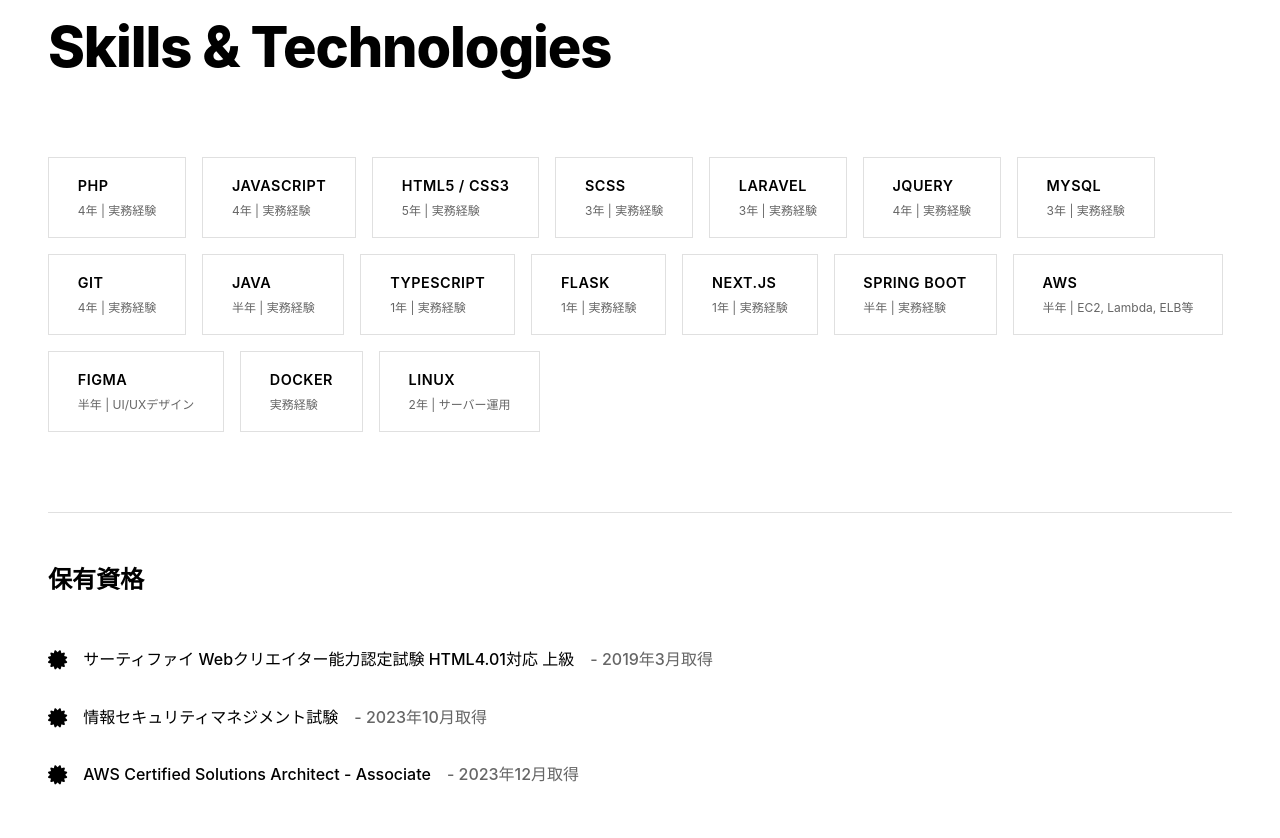
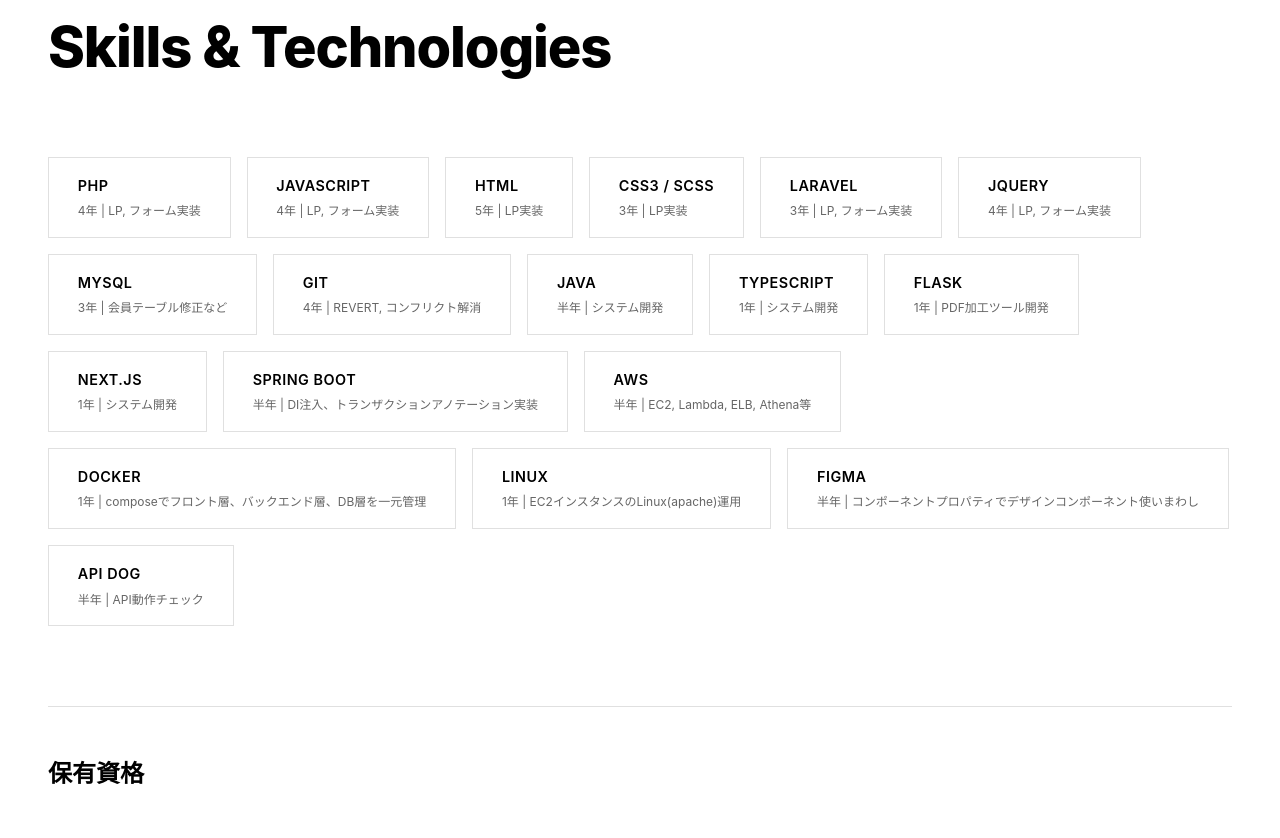
Before and after one commit to youngrum/Portfolio-site, a plain HTML site: page index.html in a window 1280 px wide. Shown: the part 1436-2274 px from the top of the page. Drawn offline with nearby package versions, Linux system fonts and the light colour scheme.

Commit message:
fix - 職歴修正

```diff
--- a/index.html
+++ b/index.html
@@ -82,72 +82,75 @@
     <div class="skills-container fade-in">
         <div class="skill-item">
             <div class="skill-name">PHP</div>
-            <div class="skill-exp">4年 | 実務経験</div>
+            <div class="skill-exp">4年 | LP, フォーム実装</div>
         </div>
         <div class="skill-item">
             <div class="skill-name">JavaScript</div>
-            <div class="skill-exp">4年 | 実務経験</div>
+            <div class="skill-exp">4年 | LP, フォーム実装</div>
         </div>
         <div class="skill-item">
-          <div class="skill-name">HTML5 / CSS3</div>
-          <div class="skill-exp">5年 | 実務経験</div>
+          <div class="skill-name">HTML</div>
+          <div class="skill-exp">5年 | LP実装</div>
         </div>
         <div class="skill-item">
-            <div class="skill-name">SCSS</div>
-            <div class="skill-exp">3年 | 実務経験</div>
+            <div class="skill-name">CSS3 / SCSS</div>
+            <div class="skill-exp">3年 | LP実装</div>
         </div>
         <div class="skill-item">
             <div class="skill-name">Laravel</div>
-            <div class="skill-exp">3年 | 実務経験</div>
+            <div class="skill-exp">3年 | LP, フォーム実装</div>
         </div>
         <div class="skill-item">
             <div class="skill-name">jQuery</div>
-            <div class="skill-exp">4年 | 実務経験</div>
+            <div class="skill-exp">4年 | LP, フォーム実装</div>
         </div>
         <div class="skill-item">
             <div class="skill-name">MySQL</div>
-            <div class="skill-exp">3年 | 実務経験</div>
+            <div class="skill-exp">3年 | 会員テーブル修正など</div>
         </div>
         <div class="skill-item">
             <div class="skill-name">Git</div>
-            <div class="skill-exp">4年 | 実務経験</div>
+            <div class="skill-exp">4年 | REVERT, コンフリクト解消</div>
         </div>
         <div class="skill-item">
             <div class="skill-name">Java</div>
-            <div class="skill-exp">半年 | 実務経験</div>
+            <div class="skill-exp">半年 | システム開発</div>
         </div>
         <div class="skill-item">
             <div class="skill-name">TypeScript</div>
-            <div class="skill-exp">1年 | 実務経験</div>
+            <div class="skill-exp">1年 | システム開発</div>
         </div>
         <div class="skill-item">
             <div class="skill-name">Flask</div>
-            <div class="skill-exp">1年 | 実務経験</div>
+            <div class="skill-exp">1年 | PDF加工ツール開発</div>
         </div>
         <div class="skill-item">
             <div class="skill-name">Next.js</div>
-            <div class="skill-exp">1年 | 実務経験</div>
+            <div class="skill-exp">1年 | システム開発</div>
         </div>
         <div class="skill-item">
             <div class="skill-name">Spring Boot</div>
-            <div class="skill-exp">半年 | 実務経験</div>
+            <div class="skill-exp">半年 | DI注入、トランザクションアノテーション実装</div>
         </div>
         <div class="skill-item">
             <div class="skill-name">AWS</div>
-            <div class="skill-exp">半年 | EC2, Lambda, ELB等</div>
-        </div>
-
-        <div class="skill-item">
-            <div class="skill-name">Figma</div>
-            <div class="skill-exp">半年 | UI/UXデザイン</div>
+            <div class="skill-exp">半年 | EC2, Lambda, ELB, Athena等</div>
         </div>
         <div class="skill-item">
             <div class="skill-name">Docker</div>
-            <div class="skill-exp">実務経験</div>
+            <div class="skill-exp">1年 | composeでフロント層、バックエンド層、DB層を一元管理</div>
         </div>
         <div class="skill-item">
             <div class="skill-name">Linux</div>
-            <div class="skill-exp">2年 | サーバー運用</div>
+            <div class="skill-exp">1年 | EC2インスタンスのLinux(apache)運用</div>
+        </div>
+        <div class="skill-item">
+            <div class="skill-name">Figma</div>
+            <div class="skill-exp">半年 | コンポーネントプロパティでデザインコンポーネント使いまわし </div>
+        </div>
+        <div class="skill-item">
+            <div class="skill-name">API dog</div>
+            <div class="skill-exp">半年 | API動作チェック</div>
         </div>
     </div>
 
@@ -180,7 +183,7 @@
           <div class="about-text fade-in">
               <p>製造業事務から、フロントエンドエンジニアとして転職しました。</p>
               <p>徐々にバックエンド→サーバーへの知見も深め、AWSリソースを使ったサーバーの保守運用も経験があります。</p>
-              <p>直近では在庫管理システムの提案に始まり技術スタック選定、運API設計、デザイン、実装、テストなど幅広く対応していました。</p>
+              <p>直近では在庫管理システムの提案に始まり技術スタック選定、API設計、デザイン、実装、テストなど幅広く対応していました。</p>
 
               <div class="social-links">
                 <a href="https://github.com/youngrum" class="social-link"><i class="fab fa-github"></i></a>
@@ -200,17 +203,17 @@
                           <h4 class="timeline-company">株式会社A社（正社員・派遣）</h4>
                           <p class="timeline-role">Webサイト開発・保守</p>
                           <p class="timeline-desc">HTML, CSS, Javascript(JQuey), WordPress, PHP(Laravel), Docker, Git</p>
-                          <p class="timeline-desc">運用サイトの改修・リニューアル、新規サイト立ち上げを担当。売上規模1億円/月のサイトリニューアルでCVR昨月比1.4倍増を達成。</p>
+                          <p class="timeline-desc">運用サイトの改修・リニューアル、新規サイト立ち上げを担当。売上規模1億円/月のサイトリニューアル案件のメインエンジニアとしてCVR昨月比1.4倍増を達成。</p>
                       </div>
                   </div>
                   <div class="timeline-item">
                       <div class="timeline-dot"></div>
-                      <div class="timeline-period">2024.01 - 2024.02</div>
+                      <div class="timeline-period">2023.07 - 2024.04</div>
                       <div class="timeline-content">
-                          <h4 class="timeline-company">育休取得 → 株式会社Ｇ社（業務委託）</h4>
-                          <p class="timeline-role">サーバー保守運用</p>
+                          <h4 class="timeline-company">育休取得 → 株式会社Ｇ社（業務委託 2024.01 - 2024.02）</h4>
+                          <p class="timeline-role">フロントエンド開発</p>
                           <p class="timeline-desc">Next.js, tailwindCSS, Git</p>
-                          <p class="timeline-desc">飲食店向けファンコミュニティの会員制WEBサービスのフロントエンド実装・バックエンドAPI繋ぎこみを担当。</p>
+                          <p class="timeline-desc">飲食店業界のファンコミュニティ(WEB)のフロントエンド実装・バックエンドAPI繋ぎこみを担当。</p>
                       </div>
                   </div>
                   <div class="timeline-item">
@@ -237,7 +240,7 @@
                         <div class="timeline-content">
                           <h4 class="timeline-company">株式会社S社（派遣）</h4>
                           <p class="timeline-role">在庫管理システムの開発(期間：2025.04 - 2025.7)</p>
-                          <p class="timeline-desc">Next.js, MUI, supabase, Git</p>
+                          <p class="timeline-desc">Next.js, tailwindCSS, H2DB, Git</p>
                           <p class="timeline-desc">要件定義からリリースまで一人で対応。Spring Bootを用いたRESTful APIの設計・実装、Next.jsでのフロントエンド開発を担当。</p>
                       </div>
                   </div>
```
Also changed, not shown: works1.html (+1 -1 lines).
